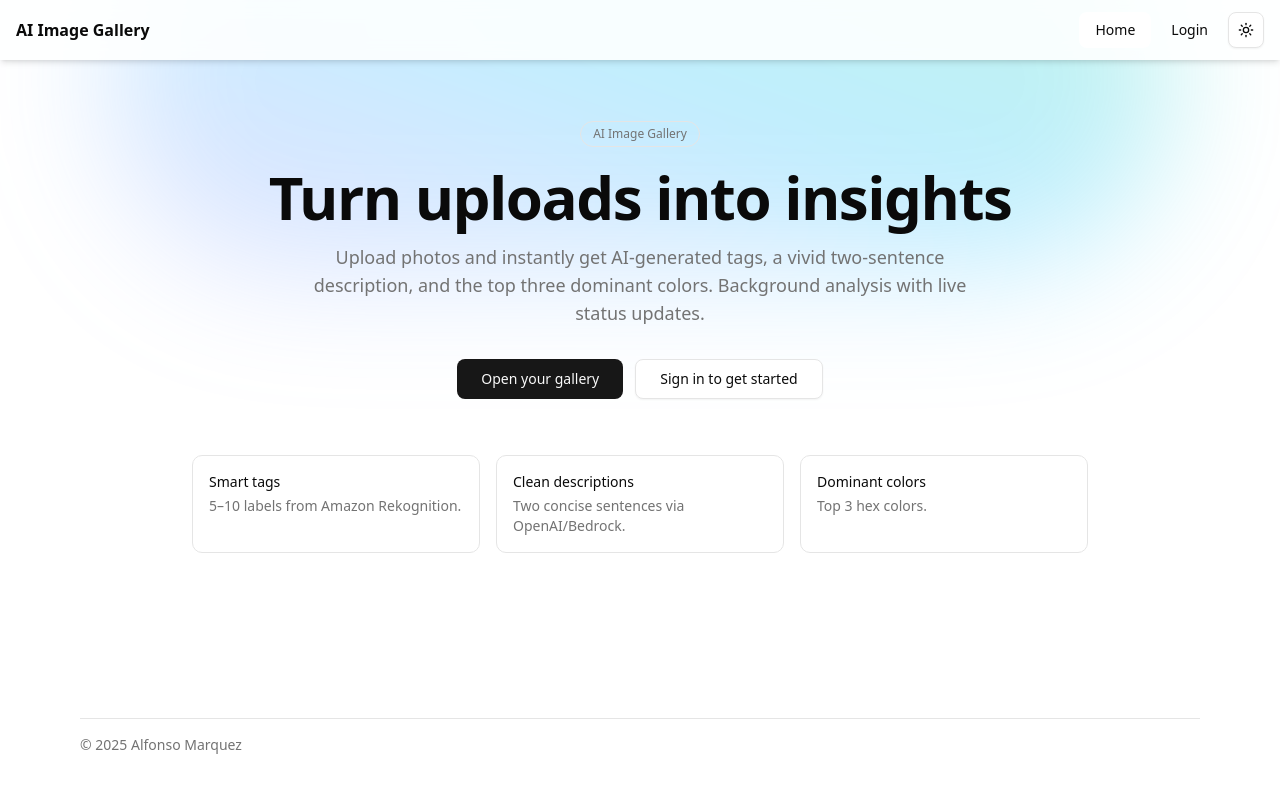
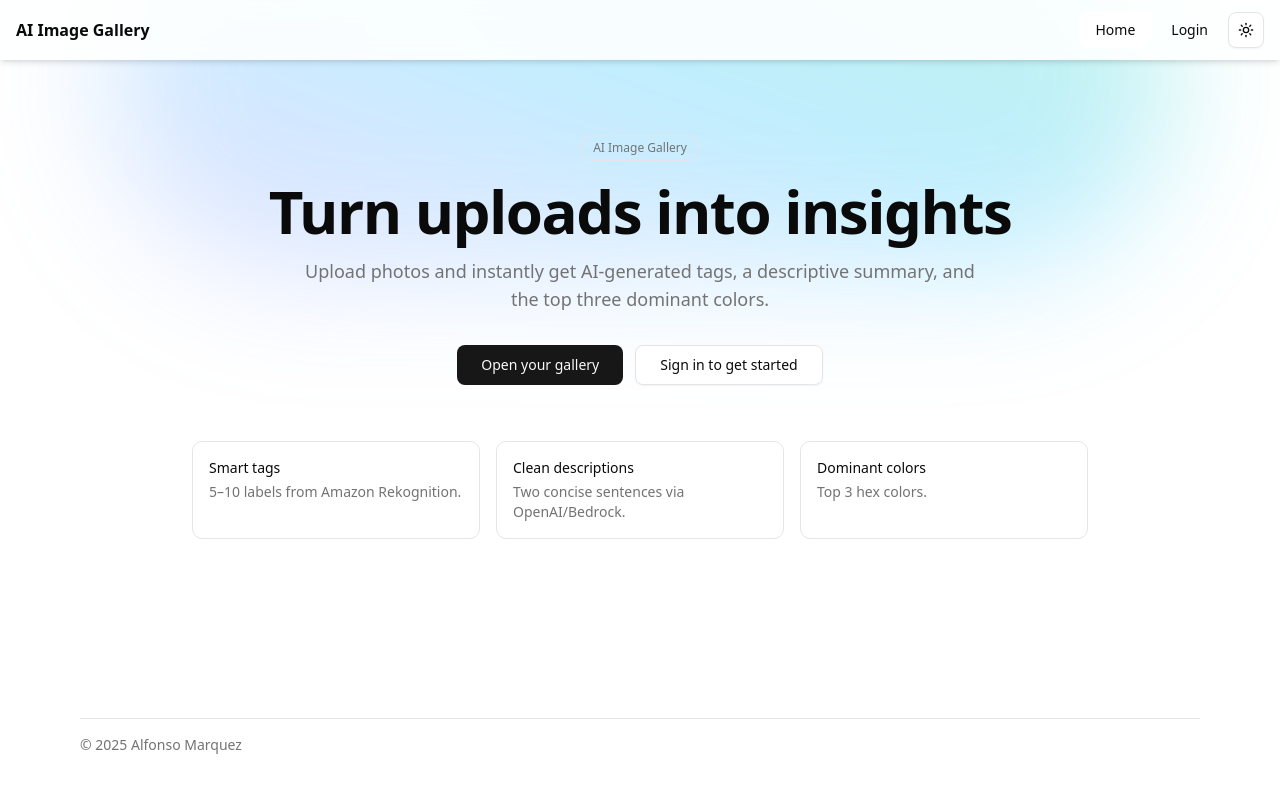
Before and after one commit to alfonso-marquez/ai-image-gallery, a Next.js app: page / in a window 1280 px wide. Shown: the top 792 px of the page. Built offline with nearby package versions, Linux system fonts and the light colour scheme; no server answers.

Commit message:
feat(HomePage): update description

```diff
--- a/src/app/page.tsx
+++ b/src/app/page.tsx
@@ -24,9 +24,8 @@ export default async function Home() {
             Turn uploads into insights
           </h1>
           <p className="mx-auto mt-4 max-w-2xl text-base text-muted-foreground sm:text-lg">
-            Upload photos and instantly get AI‑generated tags, a vivid
-            two‑sentence description, and the top three dominant colors.
-            Background analysis with live status updates.
+            Upload photos and instantly get AI‑generated tags, a descriptive
+            summary, and the top three dominant colors.
           </p>
 
           <div className="mt-8 flex flex-wrap items-center justify-center gap-3">
```
